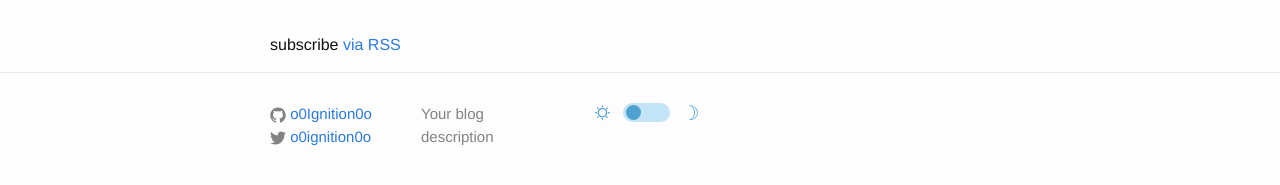
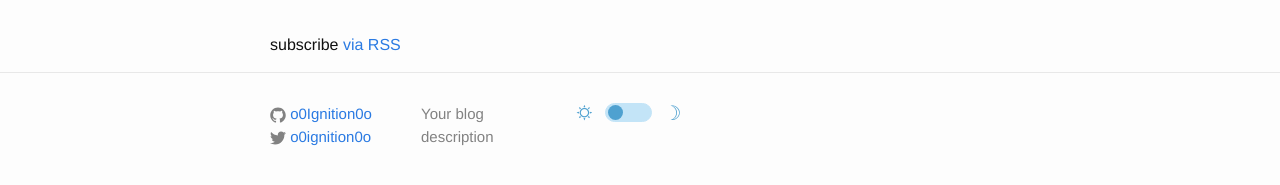
Before and after one commit to rust-community/rust-lang-blog-boilerplate, a Jekyll site: the page built from index.html, in a window 1280 px wide. Shown: the part 197-382 px from the top of the page. Built offline with Jekyll 4.4.1, drawn with Linux system fonts in a browser that asks for light colours.

Commit message:
* padding not needed * no margin needed for first icon

```diff
--- a/_sass/_layout.scss
+++ b/_sass/_layout.scss
@@ -19,7 +19,6 @@
   }
 
   .toggle-mode {
-    padding: 0 0 0 10px;
     width: 100%;
     display: flex;
 
@@ -49,6 +48,11 @@
         content: "\263D";
       }
     }
+
+    .icon:first-child {
+      margin-left: 0;
+    }
+
     .toggle-switch {
       .slider {
         position: absolute;
```
